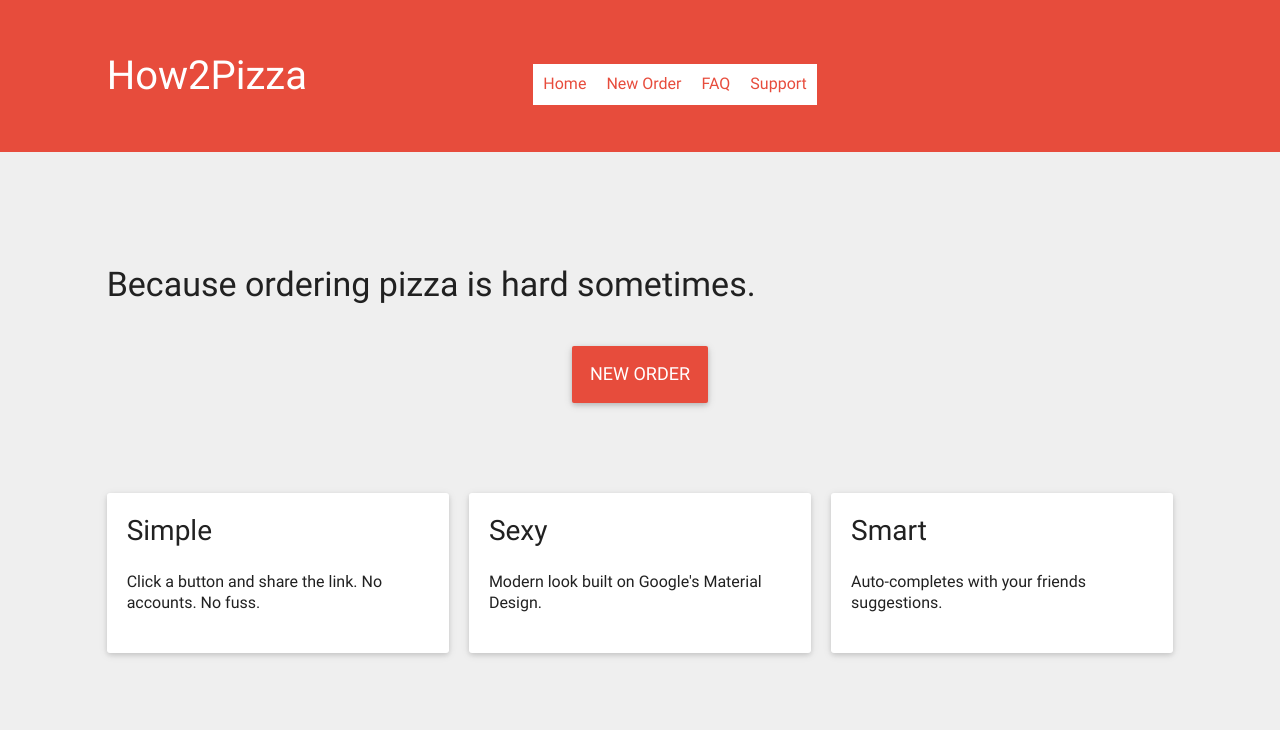
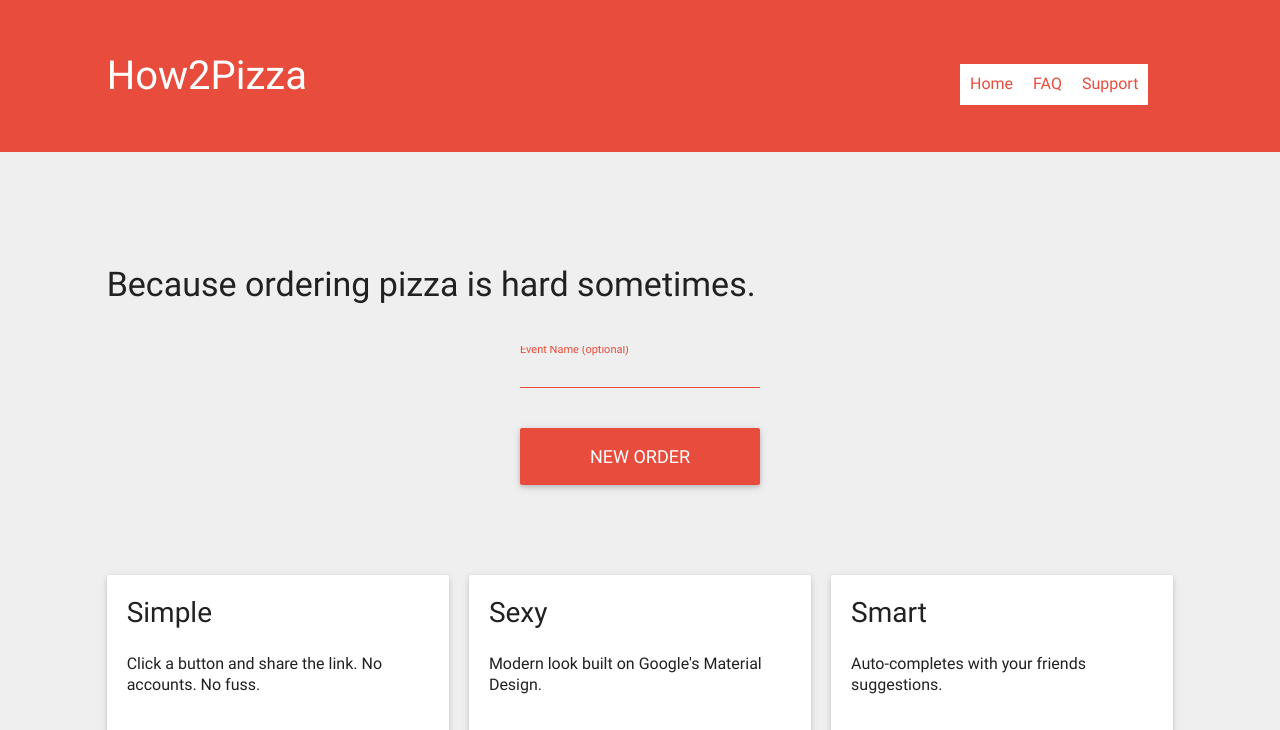
Before and after one commit to ianonavy/how2pizza, a Django app: page / in a window 1280 px wide. Shown: the top 730 px of the page. Run offline with Django 3.2, Linux system fonts and the light colour scheme.

Commit message:
Add names to events

```diff
--- a/how2pizza/pizza/models.py
+++ b/how2pizza/pizza/models.py
@@ -12,6 +12,7 @@
 
 class PizzaOrder(models.Model):
     id = models.UUIDField(primary_key=True, default=uuid.uuid4, editable=False)
+    name = models.CharField(max_length=36, default="How2Pizza")
     created_at = models.DateTimeField(auto_now=True, blank=False, null=False)
 
     def get_absolute_url(self):
--- a/how2pizza/pizza/static/css/main.css
+++ b/how2pizza/pizza/static/css/main.css
@@ -1,7 +1,15 @@
 .tile td {
 	padding: 0;
 }
+.event-name {
+	width: 240px !important;
+	font-size: 18px;
+}
+.event-name:valid {
+	background: linear-gradient(to bottom, rgba(255, 255, 255, 0) 96%, #E74C3C 96%) no-repeat scroll -240px 0px / 200px 100% transparent !important;
+}
 .new-order {
+	width: 100%;
 	font-size: 18px;
 	padding: 18px;
 	text-align: center;
--- a/how2pizza/pizza/templates/pizza/base.html
+++ b/how2pizza/pizza/templates/pizza/base.html
@@ -11,13 +11,12 @@
 <body>
 	<main class="g--12 m--0 no-margin-vertical">
 		<header class="container--baseline container--wrap-m">
-			<h1 class="g--4 m--1 g-m--10 m-m--1">{% block header %}How2Pizza{% endblock header %}</h1>
+			<h1 class="g--8 m--1 g-m--10 m-m--1">{% block header %}How2Pizza{% endblock header %}</h1>
 			<input type="checkbox" id="nav--horizontal-responsive">
 			<label for="nav--horizontal-responsive">MENU</label>
-			<nav class="g--4 g-m--12 nav--horizontal">
+			<nav class="g--2 g-m--12 nav--horizontal">
 				<ul>
 					<li><a href="{% url 'home' %}">Home</a></li>
-					<li><a href="{% url 'new_order' %}">New Order</a></li>
 					<li><a href="#">FAQ</a></li>
 					<li><a href="#">Support</a></li>
 				</ul>
--- a/how2pizza/pizza/templates/pizza/index.html
+++ b/how2pizza/pizza/templates/pizza/index.html
@@ -5,7 +5,11 @@
 			<h2 class="fade-in-from-top">Because ordering pizza is hard sometimes.</h2>
 		</div>
 		<div class="g--10 m--1 container container--hcenter fade-in-from-bottom">
-			<a href="{% url 'new_order' %}" class="btn--raised btn--primary new-order">New Order</a>
+			<form action="{% url 'new_order' %}" method="POST">
+				{% csrf_token %}
+				<input class="event-name" type="text" placeholder="Event Name (optional)" maxlength="36" name="name">
+				<input class="btn--raised btn--primary new-order" type="submit" value="New Order">
+			</form>
 		</div>
 		<div class="g--10 m--1 container container--wrap--s">
 			<div class="g--4 g-s--12 fade-in-from-bottom card anim-delay--5">
--- a/how2pizza/pizza/templates/pizza/order.html
+++ b/how2pizza/pizza/templates/pizza/order.html
@@ -1,4 +1,6 @@
 {% extends 'pizza/base.html' %}
+
+{% block header %}{% if order.name %}{{ order.name }}{% else %}How2Pizza{% endif %}{% endblock %}
 
 {% block content %}
 		<div class="g--10 m--1 container container--wrap--m">
--- a/how2pizza/pizza/views.py
+++ b/how2pizza/pizza/views.py
@@ -7,7 +7,10 @@
 
 
 def new_order(request):
-    order = PizzaOrder.objects.create()
+    name = None
+    if request.method == 'POST':
+        name = request.POST.get('name')
+    order = PizzaOrder.objects.create(name=name)
     return redirect(order)
 
 
```
Also changed, not shown: 1 other file.
